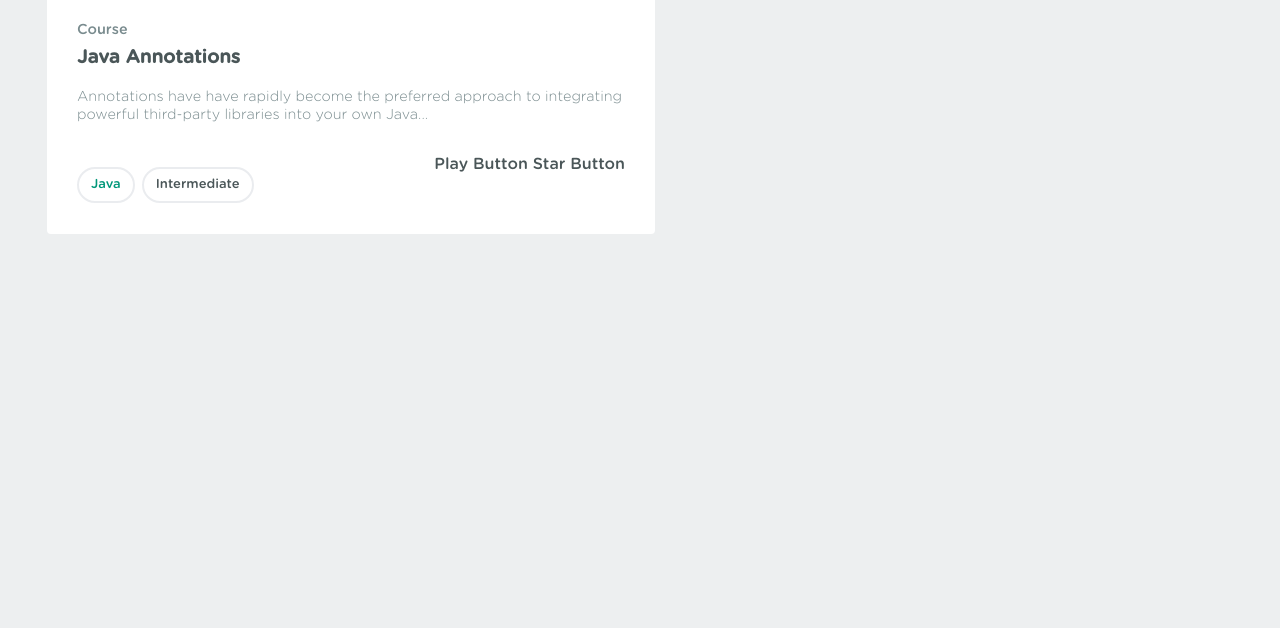
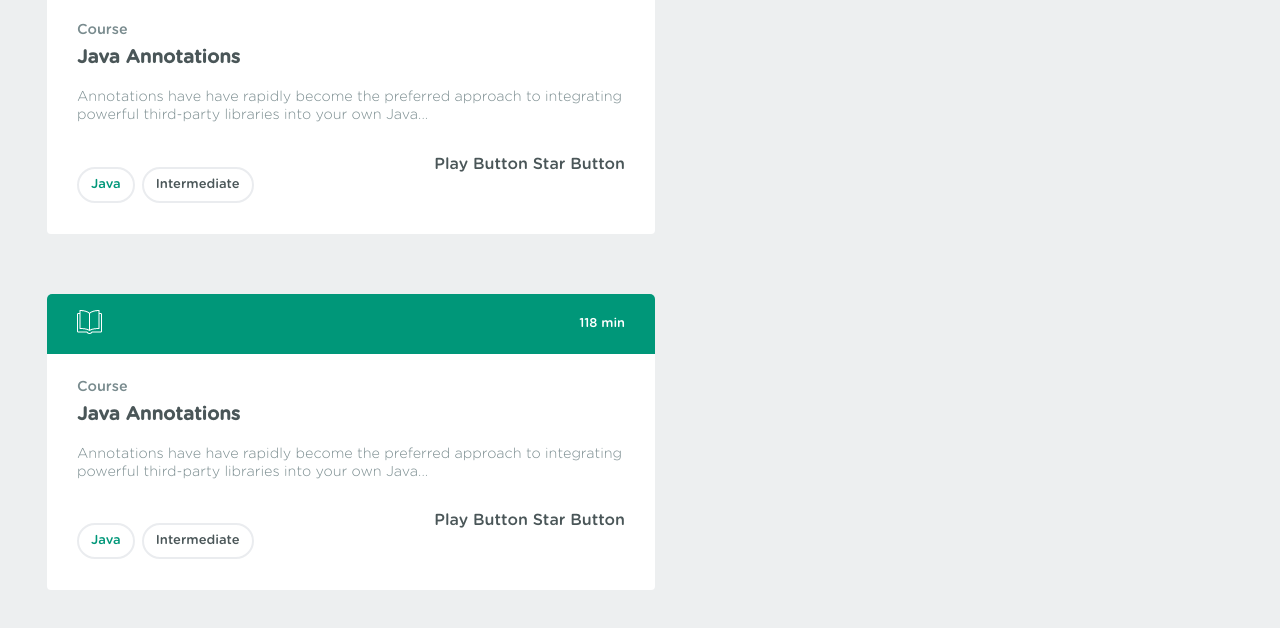
Before and after one commit to jcubed22/CSS_Sassify, a plain HTML site: page index.html in a window 1280 px wide. Shown: the part 162-790 px from the top of the page. Drawn offline with Linux system fonts and the light colour scheme.

Commit message:
Add second course tile.  Shake head.

```diff
--- a/index.html
+++ b/index.html
@@ -71,6 +71,47 @@
             </div>
           </div>
         </div>
+        <div class="course-tile">
+          <div class="tile-header clearfix">
+            <div class="course-icon">
+              <img src="img/course_icon.png" />
+            </div>
+            <div class="course-time">
+              <p>118 min</p>
+            </div>
+          </div>
+          <div class="tile-body">
+            <p>Course</p>
+            <h3 class="course-name">Java Annotations</h3>
+            <p>Annotations have have rapidly become the preferred approach to integrating powerful third-party libraries into your own Java...</p>
+            <div class="tile-footer clearfix">
+              <ul class="tags">
+                <li>
+                  <a class="java language" href="#">
+                    <span id="java">Java</span>
+                  </a>
+                </li>
+                <li>
+                  <a href="#">
+                    <span>Intermediate</span>
+                  </a>
+                </li>
+              </ul>
+              <ul class="card-actions">
+                <li>
+                  <a href="#">
+                    <span>Play Button</span>
+                  </a>
+                </li>
+                <li>
+                  <a href="#">
+                    <span>Star Button</span>
+                  </a>
+                </li>
+              </ul>
+            </div>
+          </div>
+        </div>
       </div>
     </div>
   </body>
```
